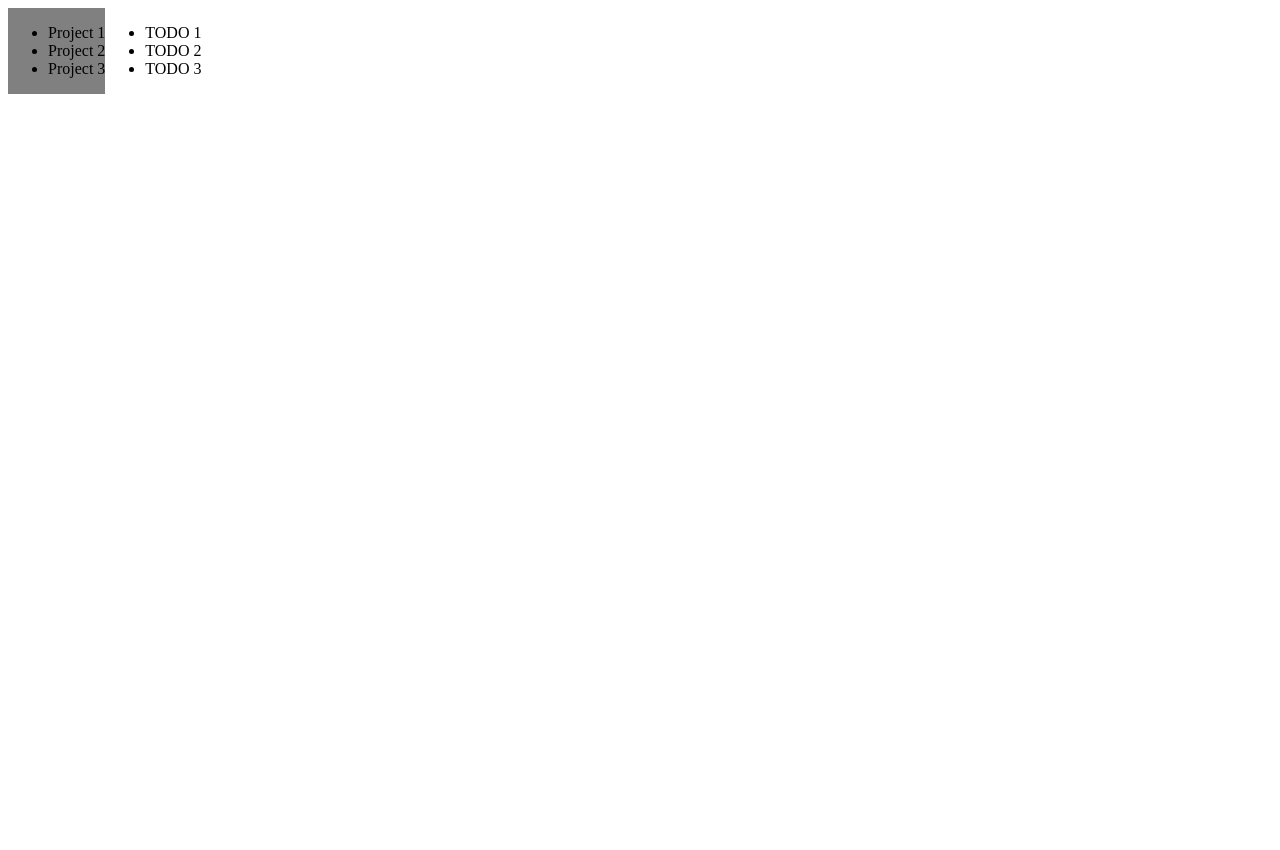
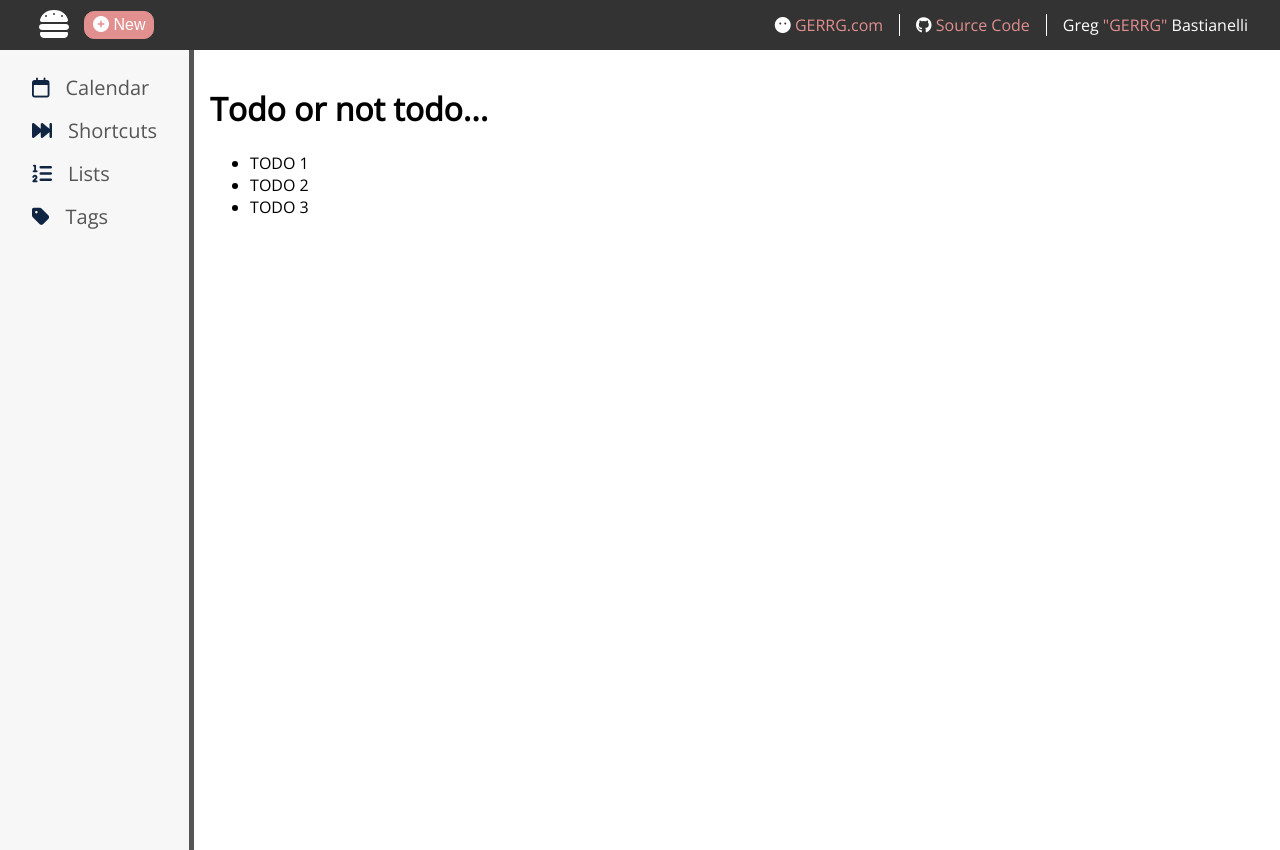
Before and after one commit to gerrgg/to-do-or-not-to-do, a plain HTML site: page index.html in a window 1280 px wide. Before the commit the page ends 800 px from the top, so only its background shows below. Drawn offline with nearby package versions, Linux system fonts and the light colour scheme.

Commit message:
setup basic UI

```diff
--- a/index.html
+++ b/index.html
@@ -4,25 +4,43 @@
     <meta charset="UTF-8">
     <meta name="viewport" content="width=device-width, initial-scale=1.0">
     <link rel="stylesheet" type="text/css" href="style.css">
-    <title>Document</title>
+    <link href="https://fonts.googleapis.com/css2?family=Open+Sans&display=swap" rel="stylesheet">
+    <script src="https://kit.fontawesome.com/dd960d1f1a.js" crossorigin="anonymous"></script>
+
+    <title>Todo Or Not Todo: That is the question...</title>
 </head>
 <body>
+    <header>
+        <div class="header-left">
+            <button id="menu-button"><i class="fas fa-hamburger"></i></button>
+            <button id="new-button"><i class="fas fa-plus-circle"></i> New</button>
+        </div>
+        <div class="header-right author-details">
+            <a href="http://gerrg.com"><i class="fas fa-meh-blank"></i> GERRG.com</a>
+            <a href="https://github.com/gerrgg/to-do-or-not-to-do"><i class="fab fa-github"></i> Source Code</a>
+            <p>Greg <span class="color-main">"GERRG"</span> Bastianelli</p>
+        </div>
+    </header>
+    <div class="container">
 
-    <div class="container">
         <div id="project-sidebar">
             <ul>
-                <li>Project 1</li>
-                <li>Project 2</li>
-                <li>Project 3</li>
+                <li class="tab-link" data-target="calendar"><i class="far fa-calendar"></i></i>Calendar</li>
+                <li class="tab-link" data-target="shortcuts"><i class="fas fa-fast-forward"></i>Shortcuts</li>
+                <li class="tab-link" data-target="lists"><i class="fas fa-list-ol"></i>Lists</li>
+                <li class="tab-link" data-target="tags"><i class="fas fa-tag"></i>Tags</li>
             </ul>
         </div>
+
         <div id="project-inner">
+            <h1>Todo or not todo...</h1>
             <ul>
                 <li>TODO 1</li>
                 <li>TODO 2</li>
                 <li>TODO 3</li>
             </ul>
         </div>
+
     </div>
 
     <script src="main.js"></script>
--- a/main.js
+++ b/main.js
@@ -1 +1 @@
-!function(e){var t={};function n(r){if(t[r])return t[r].exports;var o=t[r]={i:r,l:!1,exports:{}};return e[r].call(o.exports,o,o.exports,n),o.l=!0,o.exports}n.m=e,n.c=t,n.d=function(e,t,r){n.o(e,t)||Object.defineProperty(e,t,{enumerable:!0,get:r})},n.r=function(e){"undefined"!=typeof Symbol&&Symbol.toStringTag&&Object.defineProperty(e,Symbol.toStringTag,{value:"Module"}),Object.defineProperty(e,"__esModule",{value:!0})},n.t=function(e,t){if(1&t&&(e=n(e)),8&t)return e;if(4&t&&"object"==typeof e&&e&&e.__esModule)return e;var r=Object.create(null);if(n.r(r),Object.defineProperty(r,"default",{enumerable:!0,value:e}),2&t&&"string"!=typeof e)for(var o in e)n.d(r,o,function(t){return e[t]}.bind(null,o));return r},n.n=function(e){var t=e&&e.__esModule?function(){return e.default}:function(){return e};return n.d(t,"a",t),t},n.o=function(e,t){return Object.prototype.hasOwnProperty.call(e,t)},n.p="",n(n.s=0)}([function(e,t){console.log("hi")}]);
+!function(e){var t={};function n(r){if(t[r])return t[r].exports;var o=t[r]={i:r,l:!1,exports:{}};return e[r].call(o.exports,o,o.exports,n),o.l=!0,o.exports}n.m=e,n.c=t,n.d=function(e,t,r){n.o(e,t)||Object.defineProperty(e,t,{enumerable:!0,get:r})},n.r=function(e){"undefined"!=typeof Symbol&&Symbol.toStringTag&&Object.defineProperty(e,Symbol.toStringTag,{value:"Module"}),Object.defineProperty(e,"__esModule",{value:!0})},n.t=function(e,t){if(1&t&&(e=n(e)),8&t)return e;if(4&t&&"object"==typeof e&&e&&e.__esModule)return e;var r=Object.create(null);if(n.r(r),Object.defineProperty(r,"default",{enumerable:!0,value:e}),2&t&&"string"!=typeof e)for(var o in e)n.d(r,o,function(t){return e[t]}.bind(null,o));return r},n.n=function(e){var t=e&&e.__esModule?function(){return e.default}:function(){return e};return n.d(t,"a",t),t},n.o=function(e,t){return Object.prototype.hasOwnProperty.call(e,t)},n.p="",n(n.s=0)}([function(e,t){(()=>{let e=document.getElementsByClassName("tab-link");for(let t of e)t.addEventListener("click",getTabContent())})()}]);
--- a/style.css
+++ b/style.css
@@ -1,8 +1,88 @@
+.color-main {
+  color: #E18F8F;
+}
+
+body {
+  font-family: "Open Sans", sans-serif;
+  padding: 0;
+  margin: 0;
+}
+
 .container {
   display: flex;
 }
-.container #project-sidebar {
-  background-color: grey;
+
+header {
+  height: 50px;
+  padding: 0 2rem;
+  background-color: #333;
+  display: flex;
+  align-items: center;
+  justify-content: space-between;
+}
+header .header-left, header .header-right {
+  display: flex;
+  align-items: center;
+}
+header .author-details {
+  color: #fff;
+}
+header .author-details a {
+  color: #E18F8F;
+  padding: 0 1rem;
+  border-right: 1px solid #fff;
+  text-decoration: none;
+}
+header .author-details i {
+  color: #fff;
+}
+header .author-details p {
+  padding-left: 1rem;
+}
+header #menu-button {
+  background: transparent;
+  border: 0;
+  color: #fff;
+  font-size: 2rem;
+  cursor: pointer;
+}
+header #new-button {
+  background-color: #E18F8F;
+  color: white;
+  border: 1px solid #E18F8F;
+  padding: 0.25rem 0.5rem;
+  border-radius: 10px;
+  margin: 0 0.5rem;
+  font-size: 1rem;
+  cursor: pointer;
+}
+
+#project-inner {
+  padding: 1rem;
+}
+
+#project-sidebar {
+  height: 100vh;
+  border-right: 5px solid #555;
+  background-color: #f7f7f7;
+}
+#project-sidebar ul {
+  margin: 1rem 0;
+  padding: 0;
+  list-style: none;
+}
+#project-sidebar ul li.tab-link {
+  color: #555;
+  font-size: 1.25rem;
+  padding: 0.5rem 2rem;
+  cursor: pointer;
+}
+#project-sidebar ul li.tab-link i {
+  color: #102542;
+  padding-right: 1rem;
+}
+#project-sidebar ul li.tab-link:hover {
+  background-color: rgba(0, 0, 0, 0.1);
 }
 
 /*# sourceMappingURL=style.css.map */
```
